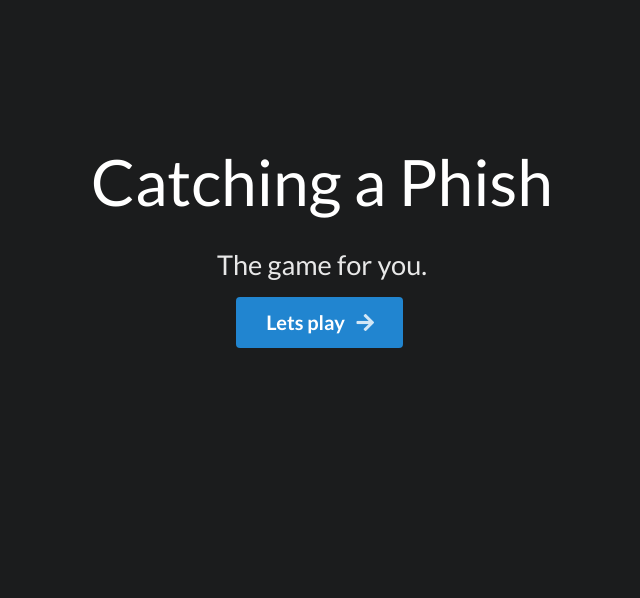
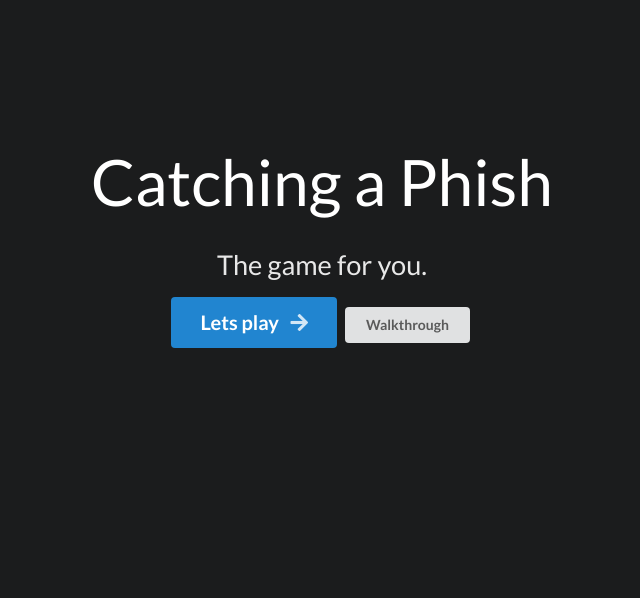
Before and after one commit to Jasvxxr-Singh/Catch-A-Phish-Web-app, a Flask app: page / in a window 1280 px wide. Shown: the part 82-680 px from the top of the page, without its empty margins (318-958 px from the left). Run offline with Flask 2, Linux system fonts and the light colour scheme; parts of the project's set-up code (start-up, migrations or seed data) failed here and were passed over; some libraries are stand-ins or nearby versions.

Commit message:
added 'walkthrough' button

```diff
--- a/src/templates/home/home.html
+++ b/src/templates/home/home.html
@@ -16,6 +16,9 @@
         <div class="ui huge primary button">Lets play<i class="right arrow icon"></i></div>
       </a>
       {% endif %}
+      <a class="item" href="{{ url_for('home_bp.home') }}">
+        <button class="ui button">Walkthrough</button>
+      </a>
 
     </div>
   </div>
```
